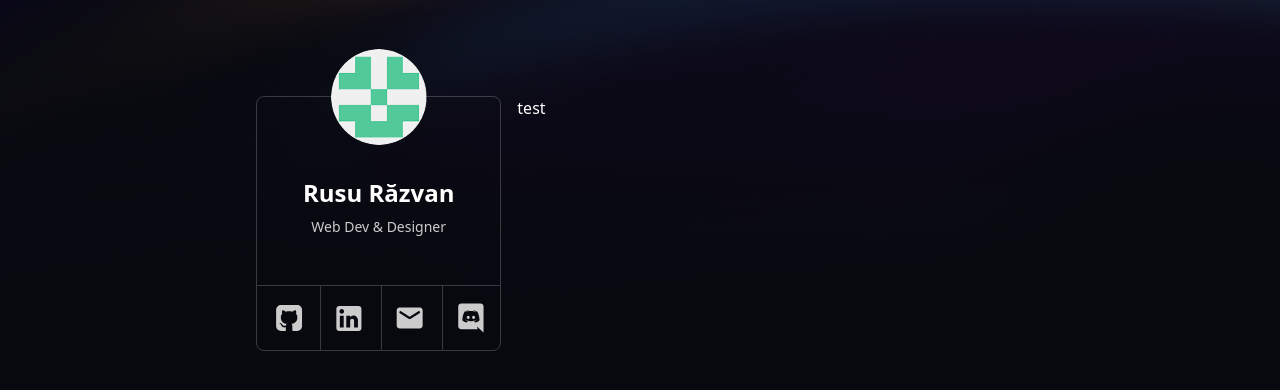
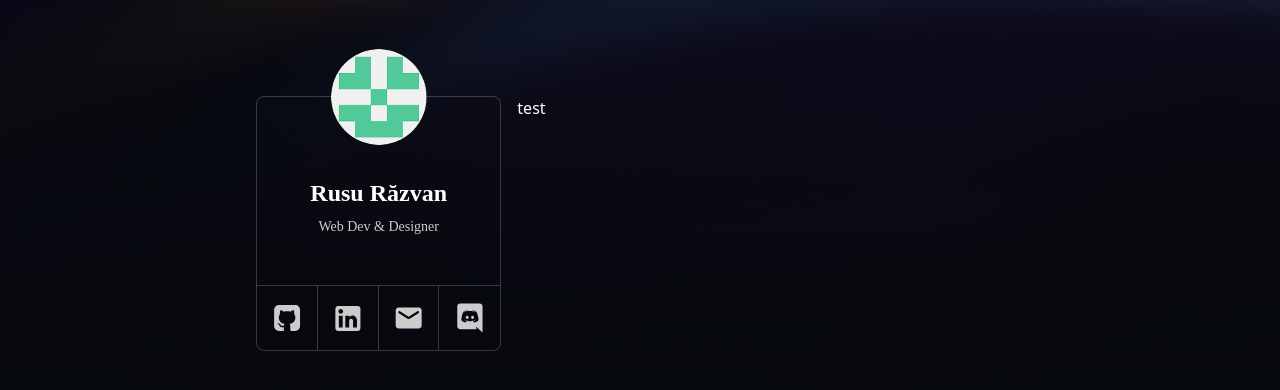
Before and after one commit to rzrusu/portfolio, a Nuxt app: page / in a window 1280 px wide. Shown: the top 390 px of the page. Built offline with nearby package versions, Linux system fonts and the light colour scheme.

Commit message:
feat: Enhance UserBar with interactive social links and font styling

```diff
--- a/components/UserBar.vue
+++ b/components/UserBar.vue
@@ -4,23 +4,23 @@
       <img src="~/assets/avatar.png" alt="logo" class="w-24 h-24 rounded-full">
     </div>
     <div class="text-white text-center space-y-2">
-        <h1 class="text-2xl font-bold">Rusu Răzvan</h1>
-        <p class="text-sm text-[#CCCCCC]">Web Dev & Designer</p>
+        <h1 class="text-2xl font-bold font-instrument">Rusu Răzvan</h1>
+        <p class="text-sm text-[#CCCCCC] font-geist">Web Dev & Designer</p>
     </div>
 
     <div class="grid grid-cols-4 border-t border-white/20">
-        <div class="w-16 h-16 border-r border-white/20 flex items-center justify-center">
+        <a href="https://github.com/rzrusu" class="w-full h-16 border-r border-white/20 hover:bg-white/10 transition-all duration-300 flex items-center justify-center">
             <img src="~/assets/icons/github.svg" alt="icon" class="w-8 h-8">
-        </div>
-        <div class="w-16 h-16 border-r border-white/20 flex items-center justify-center">
+        </a>
+        <a href="#" class="w-full h-16 border-r border-white/20 hover:bg-white/10 transition-all duration-300 flex items-center justify-center">
             <img src="~/assets/icons/linkedin.svg" alt="icon" class="w-8 h-8">
-        </div>
-        <div class="w-16 h-16 border-r border-white/20 flex items-center justify-center">
+        </a>
+        <a href="mailto:rzrusu03@gmail.com" class="w-full h-16 border-r border-white/20 hover:bg-white/10 transition-all duration-300 flex items-center justify-center">
             <img src="~/assets/icons/email.svg" alt="icon" class="w-8 h-8">
-        </div>
-        <div class="w-16 h-16 flex items-center justify-center">
+        </a>
+        <a href="#" class="w-full h-16 hover:bg-white/10 transition-all duration-300 flex items-center justify-center">
             <img src="~/assets/icons/discord.svg" alt="icon" class="w-8 h-8">
-        </div>
+        </a>
     </div>
   </div>
 </template>
```
